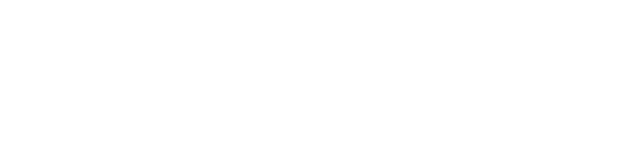
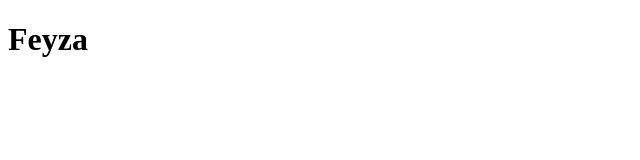
Before and after one commit to Hibra01/TeamWork, a plain HTML site: page index.html in a window 1280 px wide. Shown: the whole page, without its empty margins (0-640 px from the left). Drawn offline with Linux system fonts and the light colour scheme.

Commit message:
teamwork

```diff
--- a/index.html
+++ b/index.html
@@ -6,6 +6,6 @@
     <title>Document</title>
 </head>
 <body>
-
+    <h1>Feyza</h1>
 </body>
 </html>
```
